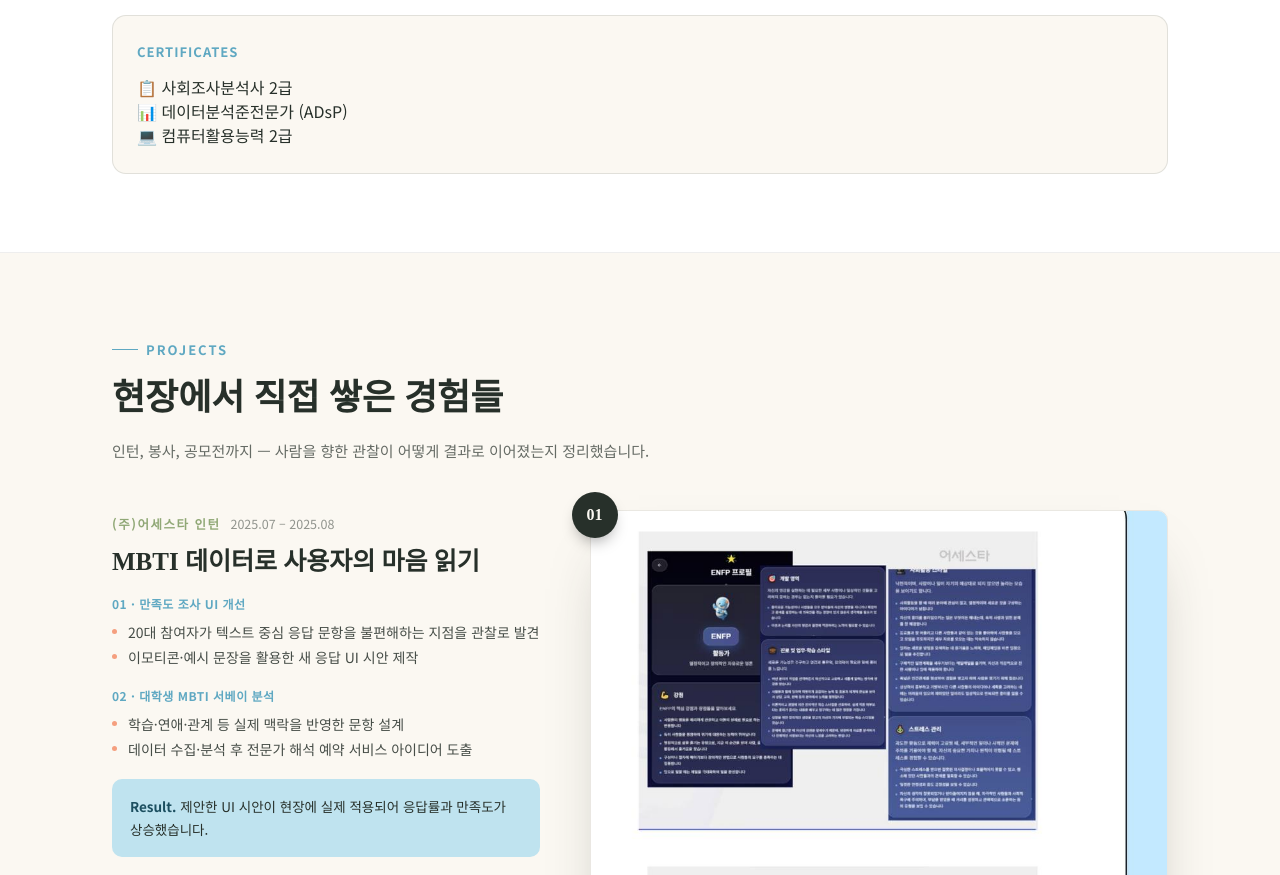
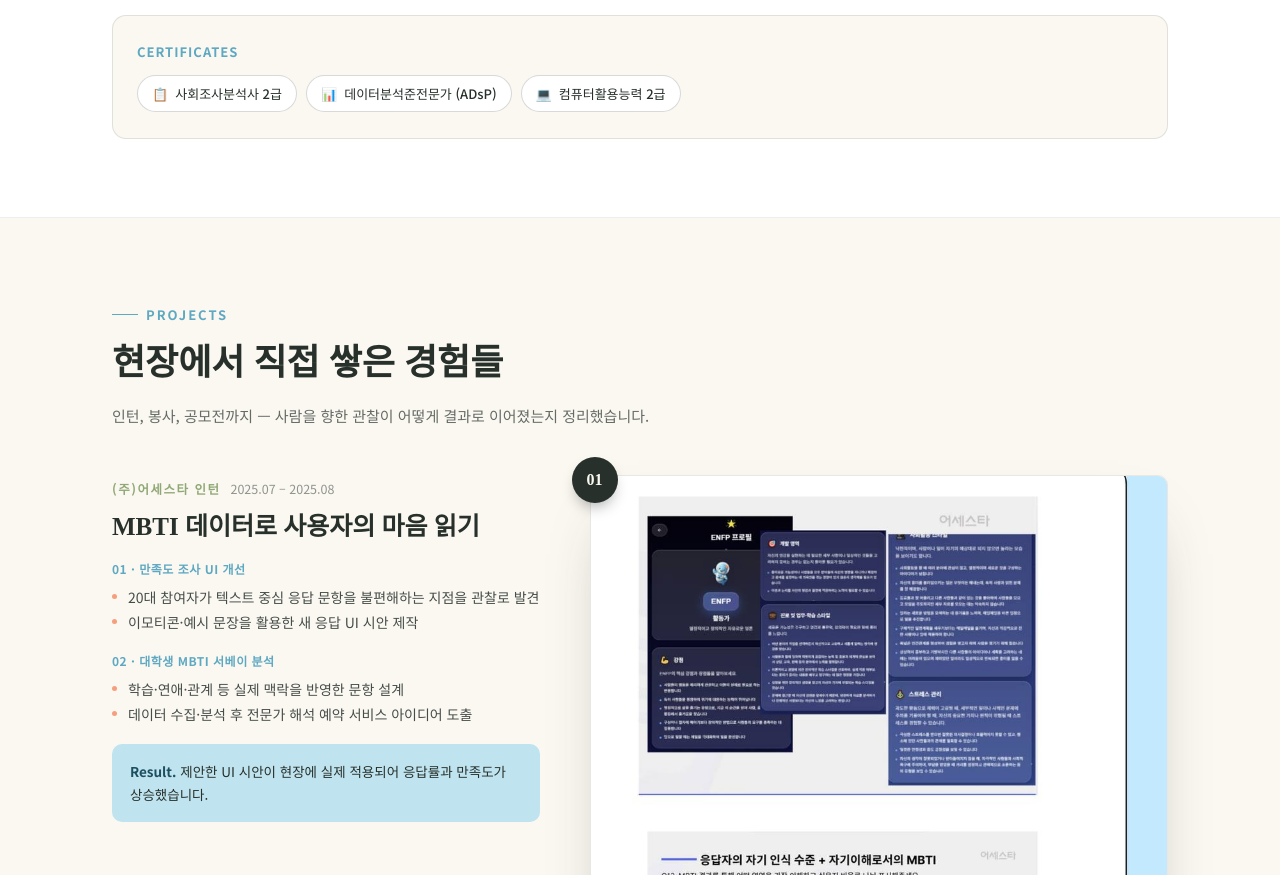
Before and after one commit to choseo0000/portfolio., a plain HTML site: page index.html in a window 1280 px wide. Shown: the part 1468-2343 px from the top of the page. Drawn offline with Linux system fonts and the light colour scheme; a web font is replaced by a local one.

Commit message:
Update style.css

```diff
--- a/style.css
+++ b/style.css
@@ -164,6 +164,15 @@
   .award-strip{ display:flex; flex-direction:column; gap:10px; }
   .award-strip .row{ display:flex; align-items:baseline; gap:12px; font-size:14.5px; }
   .award-strip .row b{ font-family:'Gowun Batang'; font-size:16px; color:var(--coral); min-width:22px;}
+  .cert-list{ display:flex; flex-direction:row; gap:9px; flex-wrap:wrap; }
+  .cert-item{
+    display:flex; align-items:center; gap:7px;
+    font-size:13px; padding:8px 14px; border-radius:30px;
+    border:1px solid rgba(39,48,42,0.18);
+    background:#fff;
+  }
+  .cert-icon{ font-size:13px; }
+  .cert-name{ font-weight:500; }
 
   /* ---------- PROJECTS ---------- */
   .projects{ }
```
